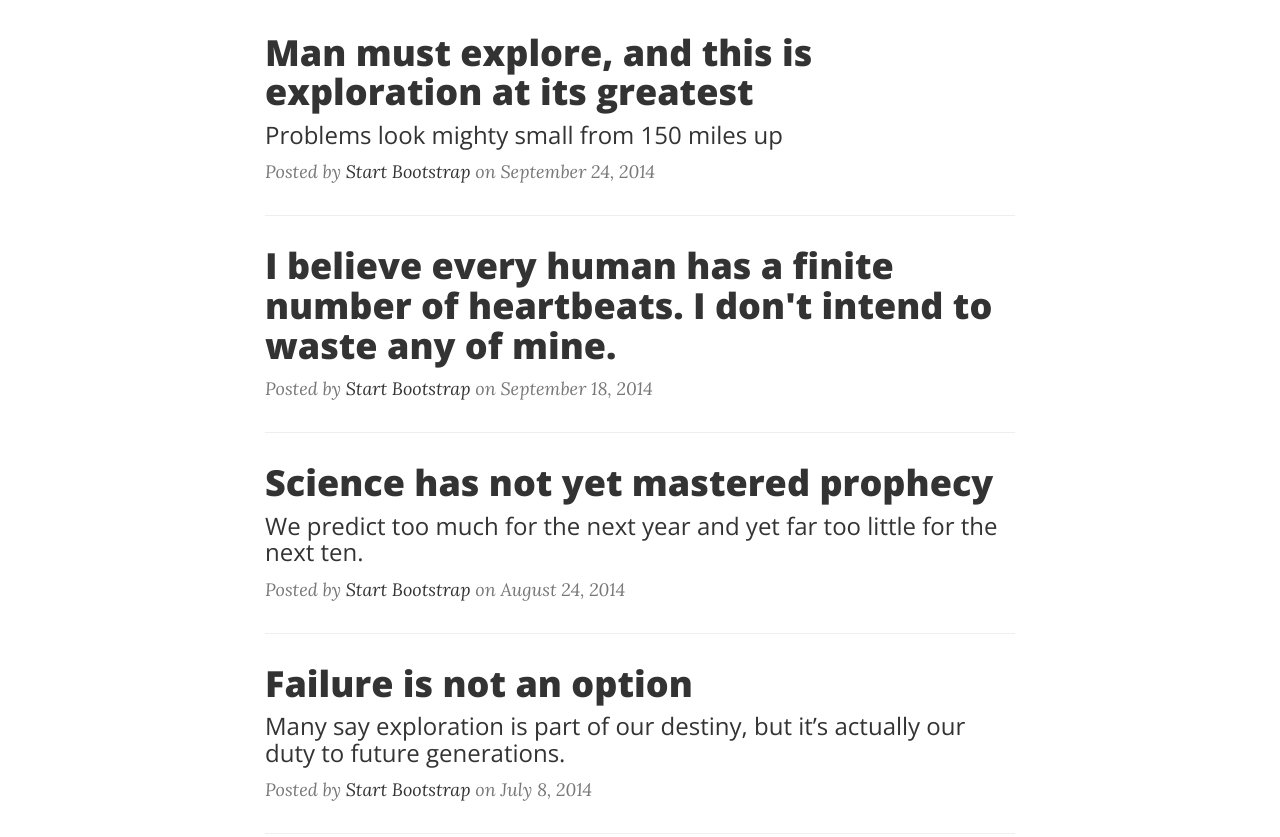
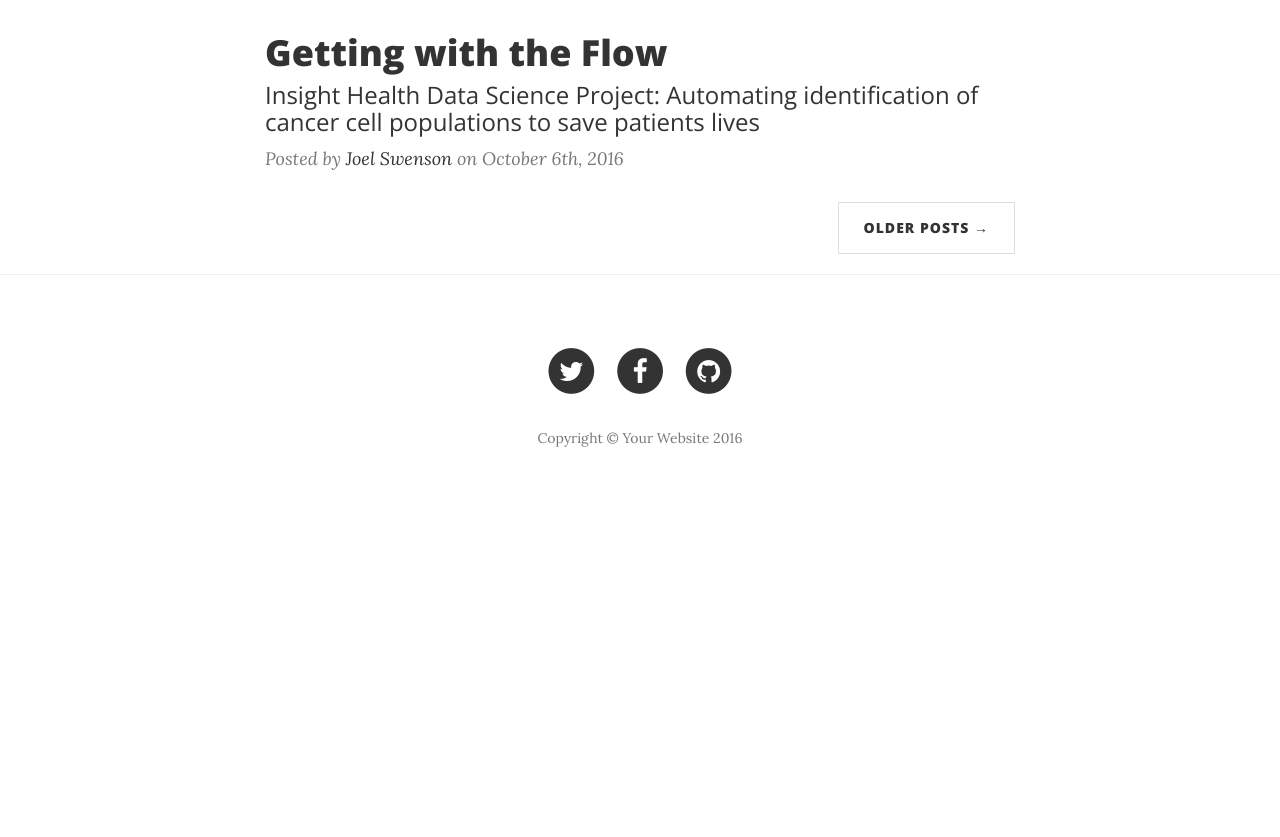
Before and after one commit to jmswenson/jmswenson.github.io, a website: page index.html in a window 1280 px wide. Shown: the part 610-1447 px from the top of the page. After the commit the page ends 1124 px from the top, so only its background shows below. Drawn offline with nearby package versions, Linux system fonts and the light colour scheme.

Commit message:
Playing with homepage

```diff
--- a/index.html
+++ b/index.html
@@ -74,9 +74,11 @@
             <div class="row">
                 <div class="col-lg-8 col-lg-offset-2 col-md-10 col-md-offset-1">
                     <div class="site-heading">
-                        <h1>Getting with the Flow</h1>
+                        <h1>Welcome to my homepage!</h1>
                         <hr class="small">
-                        <span class="subheading">Automating identification of cancer cell populations to save patients lives</span>
+                        <span class="subheading">
+                        	This is my personal webpage where I will occasionally post about things that interest me.
+                        </span>
                     </div>
                 </div>
             </div>
@@ -90,48 +92,14 @@
                 <div class="post-preview">
                     <a href="post.html">
                         <h2 class="post-title">
-                            Man must explore, and this is exploration at its greatest
+                            Getting with the Flow
                         </h2>
                         <h3 class="post-subtitle">
-                            Problems look mighty small from 150 miles up
+                            Insight Health Data Science Project: Automating identification of cancer cell populations to save patients lives
                         </h3>
                     </a>
-                    <p class="post-meta">Posted by <a href="#">Start Bootstrap</a> on September 24, 2014</p>
+                    <p class="post-meta">Posted by <a href="#">Joel Swenson</a> on October 6th, 2016</p>
                 </div>
-                <hr>
-                <div class="post-preview">
-                    <a href="post.html">
-                        <h2 class="post-title">
-                            I believe every human has a finite number of heartbeats. I don't intend to waste any of mine.
-                        </h2>
-                    </a>
-                    <p class="post-meta">Posted by <a href="#">Start Bootstrap</a> on September 18, 2014</p>
-                </div>
-                <hr>
-                <div class="post-preview">
-                    <a href="post.html">
-                        <h2 class="post-title">
-                            Science has not yet mastered prophecy
-                        </h2>
-                        <h3 class="post-subtitle">
-                            We predict too much for the next year and yet far too little for the next ten.
-                        </h3>
-                    </a>
-                    <p class="post-meta">Posted by <a href="#">Start Bootstrap</a> on August 24, 2014</p>
-                </div>
-                <hr>
-                <div class="post-preview">
-                    <a href="post.html">
-                        <h2 class="post-title">
-                            Failure is not an option
-                        </h2>
-                        <h3 class="post-subtitle">
-                            Many say exploration is part of our destiny, but it’s actually our duty to future generations.
-                        </h3>
-                    </a>
-                    <p class="post-meta">Posted by <a href="#">Start Bootstrap</a> on July 8, 2014</p>
-                </div>
-                <hr>
                 <!-- Pager -->
                 <ul class="pager">
                     <li class="next">
```
